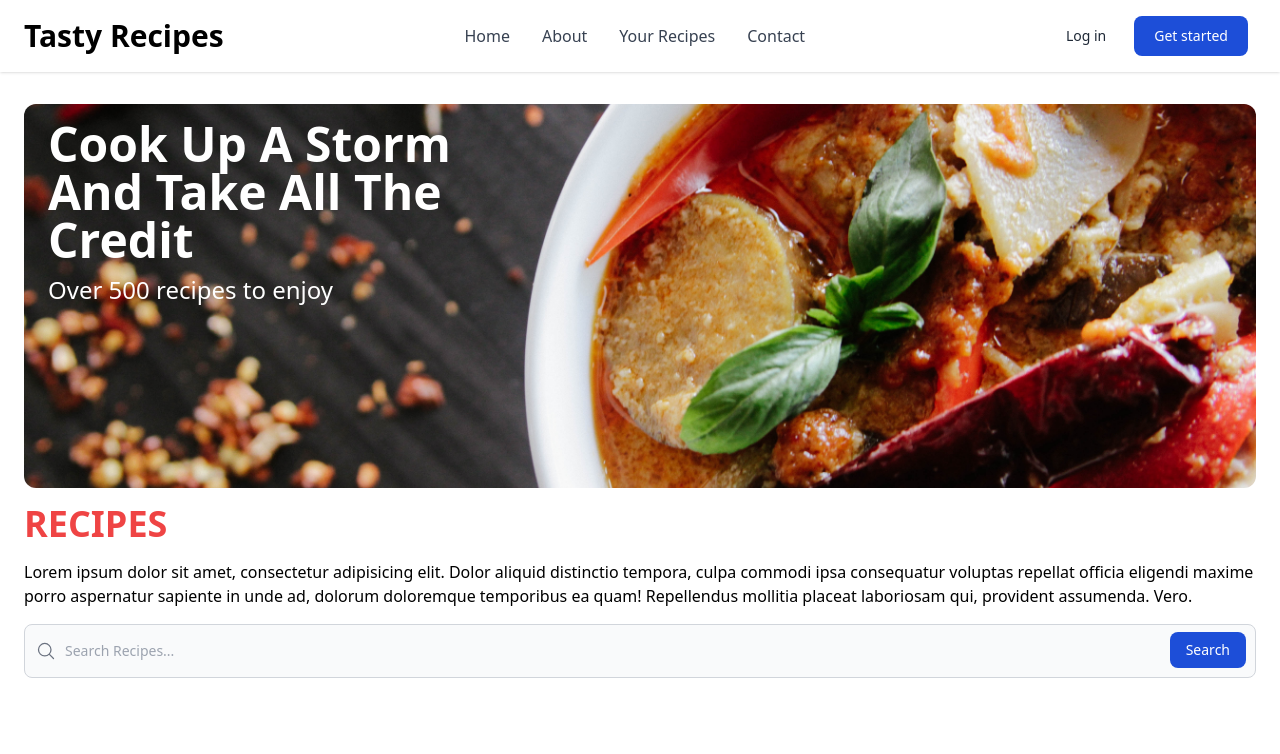
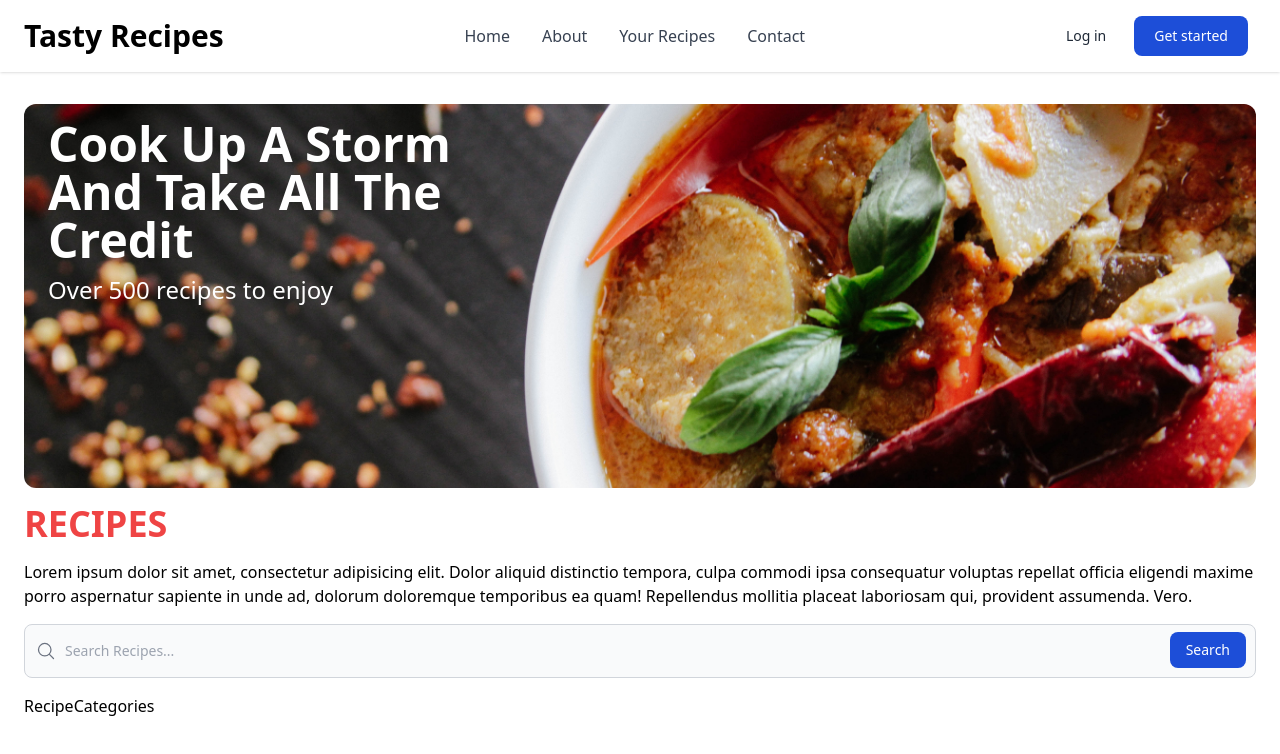
Before and after one commit to Jon-Felipe/Tasty-React, a React (Vite) app: page / in a window 1280 px wide. Shown: the top 754 px of the page. Built offline with nearby package versions, Linux system fonts and the light colour scheme.

Commit message:
created recipe categories component

```diff
--- /dev/null
+++ b/src/components/RecipeCategories.tsx
@@ -0,0 +1,9 @@
+import React from 'react';
+
+type Props = {};
+
+const RecipeCategories = (props: Props) => {
+  return <div>RecipeCategories</div>;
+};
+
+export default RecipeCategories;
--- a/src/pages/Home.tsx
+++ b/src/pages/Home.tsx
@@ -3,6 +3,7 @@ import heroImg from '../assets/hero-img.jpg';
 
 // components
 import Search from '../components/Search';
+import RecipeCategories from '../components/RecipeCategories';
 
 type Props = {};
 
@@ -45,6 +46,11 @@ const Home = (props: Props) => {
         <div className='pt-4'>
           <Search />
         </div>
+
+        {/* recipe categories */}
+        <article className='pt-4'>
+          <RecipeCategories />
+        </article>
       </section>
     </main>
   );
```
